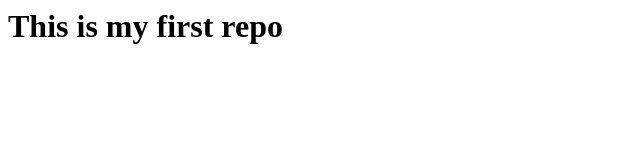
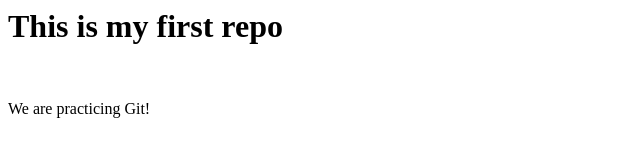
Before and after one commit to Kaizan08/git-learning, a plain HTML site: page index.html in a window 1280 px wide. Shown: the whole page, without its empty margins (0-640 px from the left). Drawn offline with Linux system fonts and the light colour scheme.

Commit message:
Added line

```diff
--- a/index.html
+++ b/index.html
@@ -1 +1,3 @@
 <h1>This is my first repo</h1>
+<br>
+<p>We are practicing Git!</p>
```
